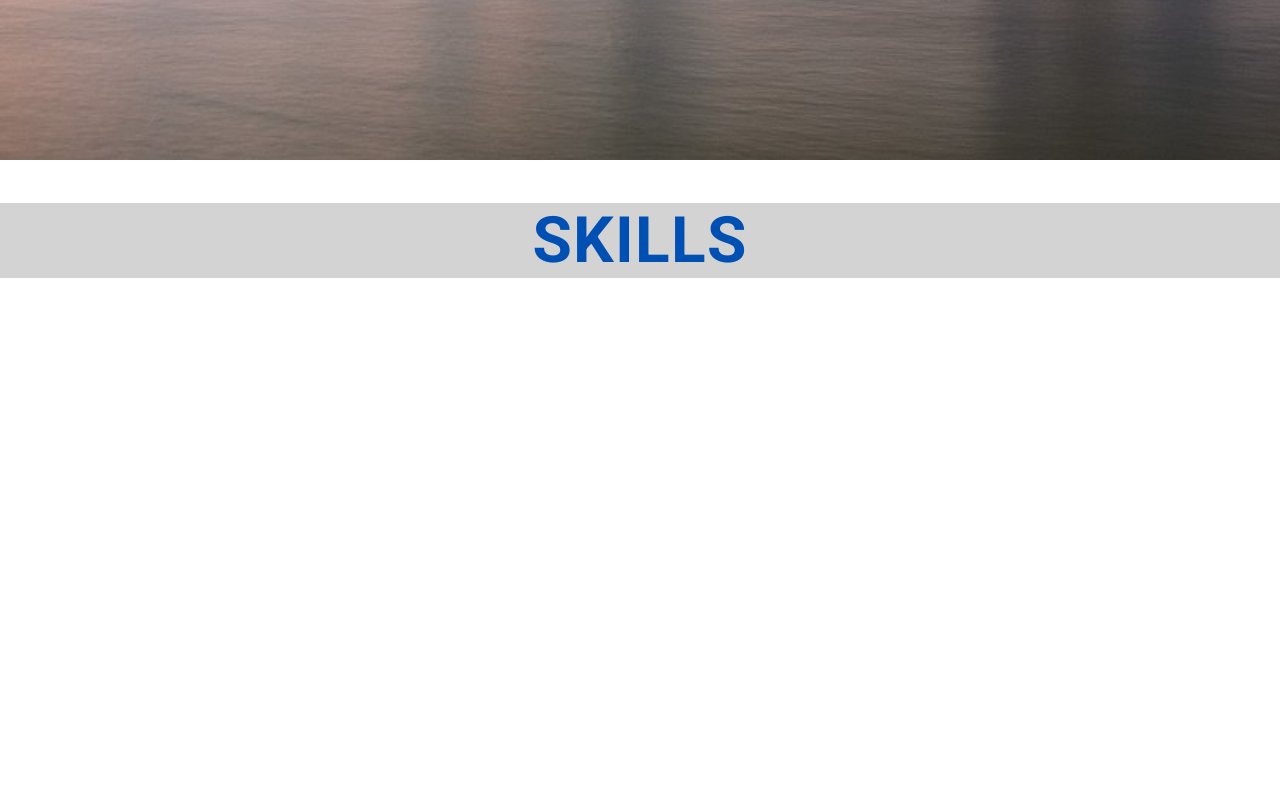
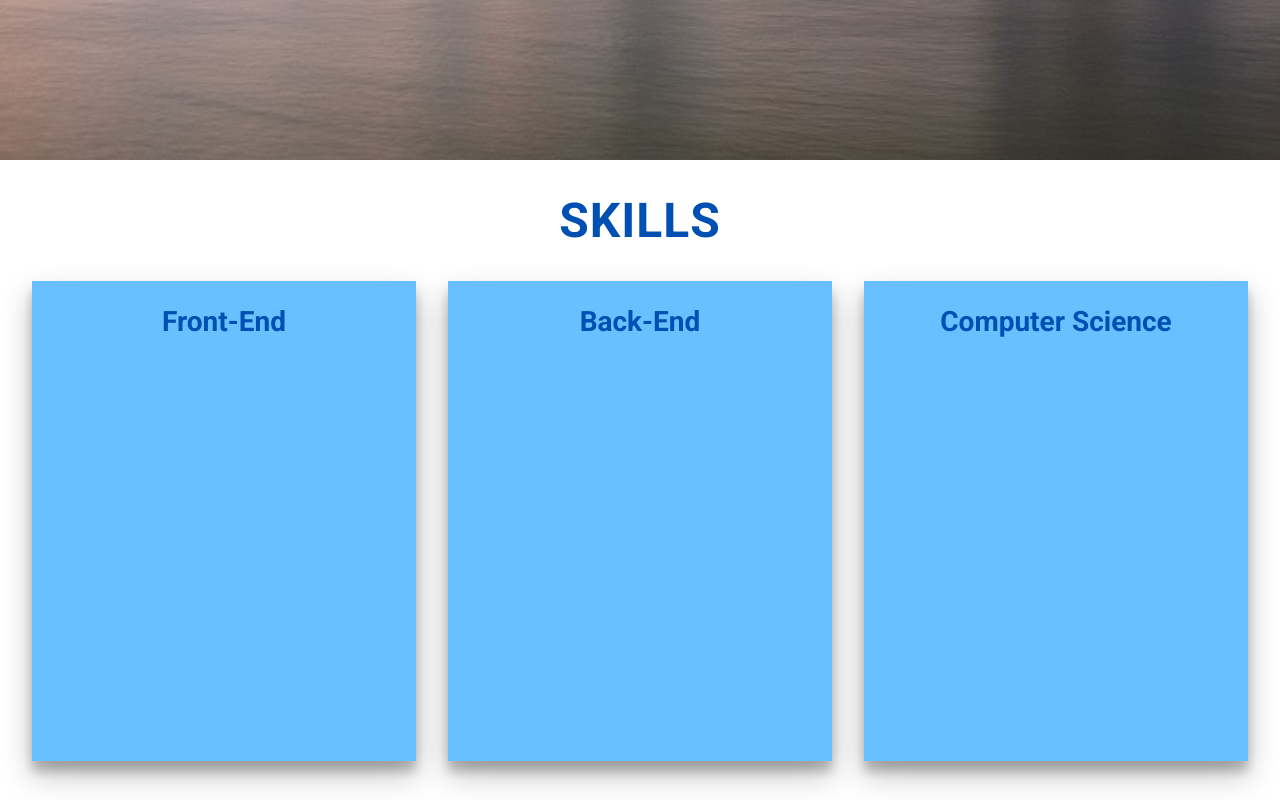
Before and after one commit to carlsachs/ReactPortfolio, a React (Create React App) app in the folder portfolio/: page / in a window 1280 px wide. Shown: the part 640-1440 px from the top of the page. Before the commit the page ends 961 px from the top, so only its background shows below. Built offline with nearby package versions, Linux system fonts and the light colour scheme.

Commit message:
done for the night

```diff
--- a/portfolio/src/components/UnderTop.css
+++ b/portfolio/src/components/UnderTop.css
@@ -1,10 +1,40 @@
-.Wrap {
-    background: lightgrey;
+.wrap h2{
+    font-size: 1.75rem;
 }
 
-.Wrap h1 {
+.wrap h1 {
     color: #0050b3;
-    font-size: 4rem;
+    font-size: 3rem;
     display: flex;
     justify-content: center;
 }
+
+.boxes {
+    display: flex;
+    flex-flow: row nowrap;
+    justify-content: space-evenly;
+    margin-bottom: 3%;
+    text-align: center;
+    color: #0050b3;
+}
+
+.box1 {
+    background-color: #69c0ff;
+    width: 30%;
+    height: 60vh;
+    box-shadow: 0 14px 28px rgba(0,0,0,0.25), 0 10px 10px rgba(0,0,0,0.22);
+}
+
+.box2 {
+    background-color: #69c0ff;
+    width: 30%;
+    height: 60vh;
+    box-shadow: 0 14px 28px rgba(0,0,0,0.25), 0 10px 10px rgba(0,0,0,0.22);
+}
+
+.box3 {
+    background-color: #69c0ff;
+    width: 30%;
+    height: 60vh;
+    box-shadow: 0 14px 28px rgba(0,0,0,0.25), 0 10px 10px rgba(0,0,0,0.22);
+}
--- a/portfolio/src/components/UnderTop.js
+++ b/portfolio/src/components/UnderTop.js
@@ -10,12 +10,26 @@ import Fade from "react-reveal";
 const UnderTop = () => {
 
     return (
-        <div className="Wrap">
+        <div className="wrap">
             <Fade top>
                 <h1>Skills</h1>
             </Fade>
-            <div className="content">
-
+            <div className="boxes">
+                <Fade left>
+                    <div className="box1">
+                        <h2>Front-End</h2>
+                    </div>
+                </Fade>
+                <Fade bottom>
+                    <div className="box2">
+                        <h2>Back-End</h2>
+                    </div>
+                </Fade>
+                <Fade right>
+                    <div className="box3">
+                        <h2>Computer Science</h2>
+                    </div>
+                </Fade>
             </div>
         </div>
     )
```
